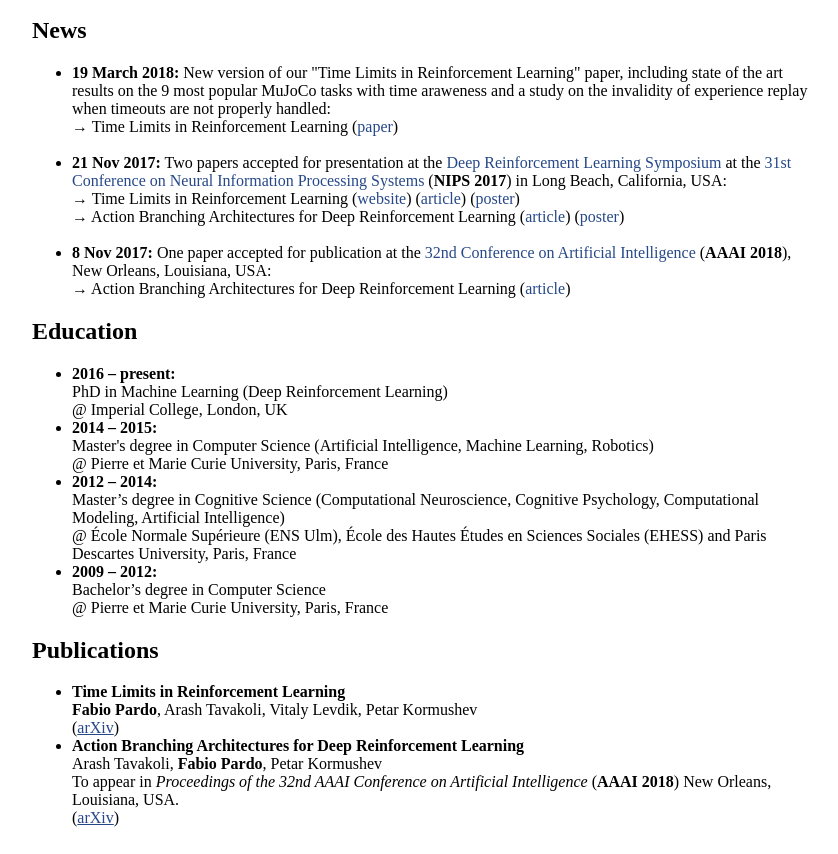
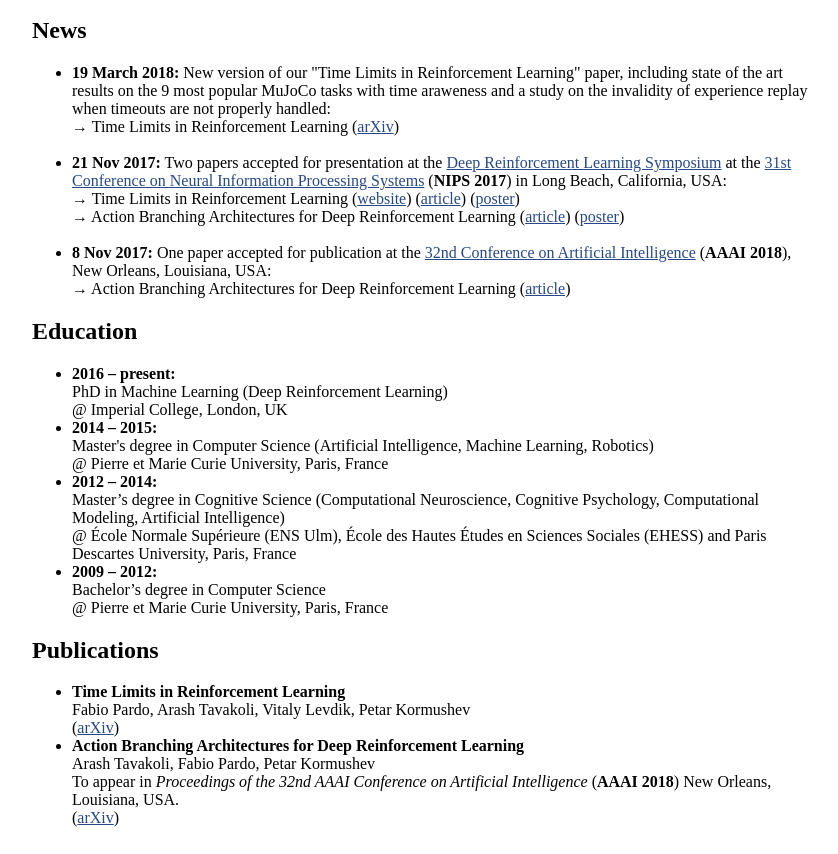
Before and after one commit to fabiopardo/fabiopardo.github.io, a plain HTML site: page index.html in a window 1280 px wide. Shown: the part 395-1249 px from the top of the page, without its empty margins (218-1056 px from the left). Drawn offline with Linux system fonts and the light colour scheme.

Commit message:
time limits paper arXiv v2

```diff
--- a/index.html
+++ b/index.html
@@ -71,22 +71,22 @@
                 <li>
                     <b>19 March 2018:</b> New version of our "Time Limits in Reinforcement Learning" paper, including state of the art results on the 9 most popular MuJoCo tasks with time araweness and a study on the invalidity of experience replay when timeouts are not properly handled:<br>
                     &rarr; Time Limits in Reinforcement Learning
-                        (<a href="papers/time_limits_in_reinforcement_learning.pdf" style="text-decoration: none">paper</a>)<br>
+                        (<a href="https://arxiv.org/abs/1712.00378">arXiv</a>)<br>
                 </li><br>
                 <li>
-                    <b>21 Nov 2017:</b> Two papers accepted for presentation at the <a href="https://sites.google.com/view/deeprl-symposium-nips2017/" style="text-decoration: none">Deep Reinforcement Learning Symposium</a> at the <a href="https://nips.cc/Conferences/2017/" style="text-decoration: none">31st Conference on Neural Information Processing Systems</a> (<b>NIPS 2017</b>) in Long Beach, California, USA:<br>
+                    <b>21 Nov 2017:</b> Two papers accepted for presentation at the <a href="https://sites.google.com/view/deeprl-symposium-nips2017/">Deep Reinforcement Learning Symposium</a> at the <a href="https://nips.cc/Conferences/2017/">31st Conference on Neural Information Processing Systems</a> (<b>NIPS 2017</b>) in Long Beach, California, USA:<br>
                     &rarr; Time Limits in Reinforcement Learning
-                        (<a href="https://sites.google.com/view/time-limits-in-rl" style="text-decoration: none">website</a>)
-                        (<a href="https://arxiv.org/abs/1712.00378" style="text-decoration: none">article</a>)
-                        (<a href="posters/poster_time_limits_in_reinforcement_learning.pdf" style="text-decoration: none">poster</a>)<br>
+                        (<a href="https://sites.google.com/view/time-limits-in-rl">website</a>)
+                        (<a href="https://arxiv.org/abs/1712.00378">article</a>)
+                        (<a href="posters/poster_time_limits_in_reinforcement_learning.pdf">poster</a>)<br>
                     &rarr; Action Branching Architectures for Deep Reinforcement Learning
-                        (<a href="https://arxiv.org/abs/1711.08946" style="text-decoration: none">article</a>)
-                        (<a href="posters/poster_action_branching_architectures.pdf" style="text-decoration: none">poster</a>)<br>
+                        (<a href="https://arxiv.org/abs/1711.08946">article</a>)
+                        (<a href="posters/poster_action_branching_architectures.pdf">poster</a>)<br>
                 </li><br>
                 <li>
-                    <b>8 Nov 2017:</b> One paper accepted for publication at the <a href="https://aaai.org/Conferences/AAAI-18/" style="text-decoration: none">32nd Conference on Artificial Intelligence</a> (<b>AAAI 2018</b>), New Orleans, Louisiana, USA:<br>
+                    <b>8 Nov 2017:</b> One paper accepted for publication at the <a href="https://aaai.org/Conferences/AAAI-18/">32nd Conference on Artificial Intelligence</a> (<b>AAAI 2018</b>), New Orleans, Louisiana, USA:<br>
                     &rarr; Action Branching Architectures for Deep Reinforcement Learning
-                        (<a href="https://arxiv.org/abs/1711.08946" style="text-decoration: none">article</a>)<br>
+                        (<a href="https://arxiv.org/abs/1711.08946">article</a>)<br>
                 </li>
             </ul>
         </div>
@@ -126,12 +126,12 @@
             <ul>
                 <li>
                     <b>Time Limits in Reinforcement Learning</b> <br>
-                    <b>Fabio Pardo</b>, Arash Tavakoli, Vitaly Levdik, Petar Kormushev <br>
+                    Fabio Pardo, Arash Tavakoli, Vitaly Levdik, Petar Kormushev <br>
                     (<a href="https://arxiv.org/abs/1712.00378">arXiv</a>)
                 </li>
                 <li>
                     <b>Action Branching Architectures for Deep Reinforcement Learning</b> <br>
-                    Arash Tavakoli, <b>Fabio Pardo</b>, Petar Kormushev <br>
+                    Arash Tavakoli, Fabio Pardo, Petar Kormushev <br>
                     To appear in <i>Proceedings of the 32nd AAAI Conference on Artificial Intelligence</i> (<b>AAAI 2018</b>) New Orleans, Louisiana, USA.
                     <br>
                     (<a href="https://arxiv.org/abs/1711.08946">arXiv</a>)
```
Also changed, not shown: 1 other file.
